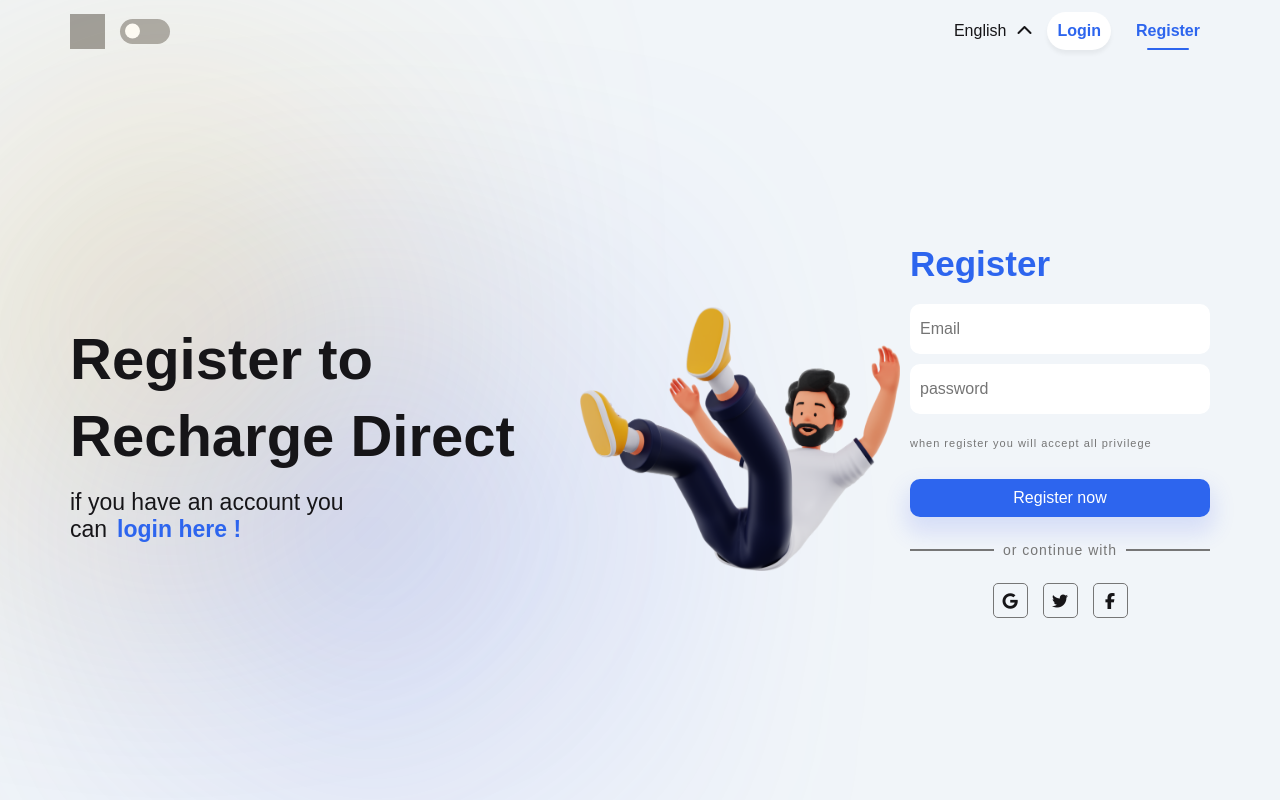
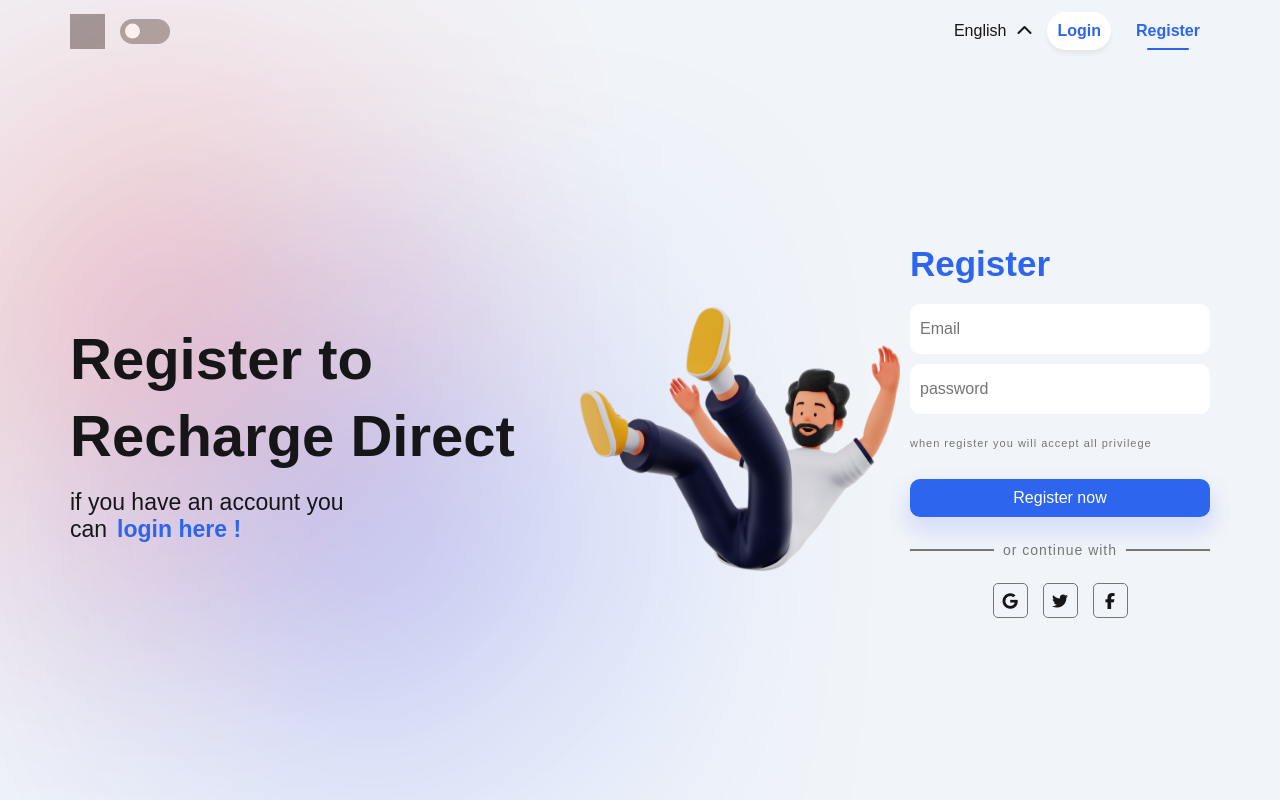
Before and after one commit to AhmedDoban/Pinterest-Colne, a React (Create React App) app: page /Register in a window 1280 px wide. Built offline with nearby package versions, Linux system fonts and the light colour scheme; grey boxes are pictures that could not be loaded.

Commit message:
update  blur circle

```diff
--- a/src/Assets/Components/Blur Circle/BlurCircle.css
+++ b/src/Assets/Components/Blur Circle/BlurCircle.css
@@ -20,10 +20,10 @@
 .BlurCircle .circle:nth-child(1) {
   top: 0;
   left: 0;
-  background-color: #dda82a;
+  background-color: #ff0000;
 }
 .BlurCircle .circle:nth-child(2) {
-  background-color: #4461f2;
+  background-color: #002aff;
   bottom: 0;
   right: 0;
 }
```
